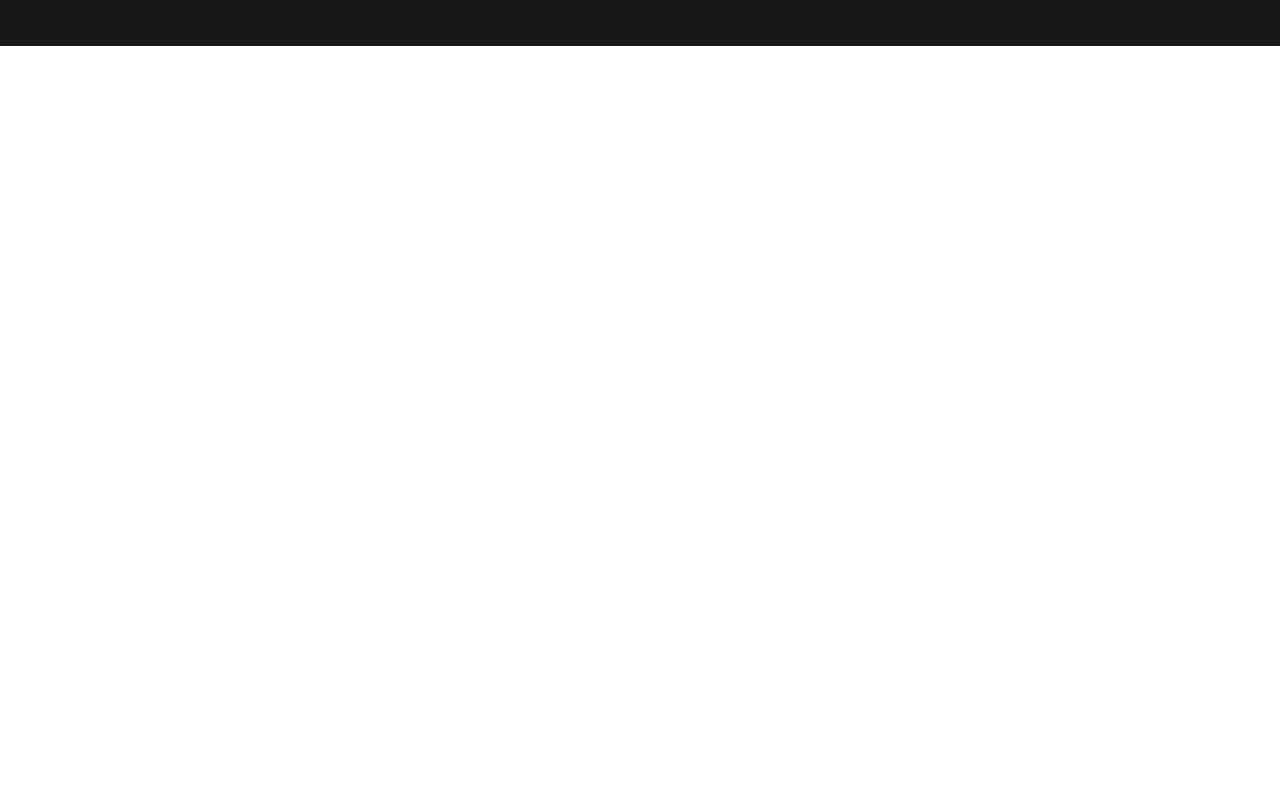
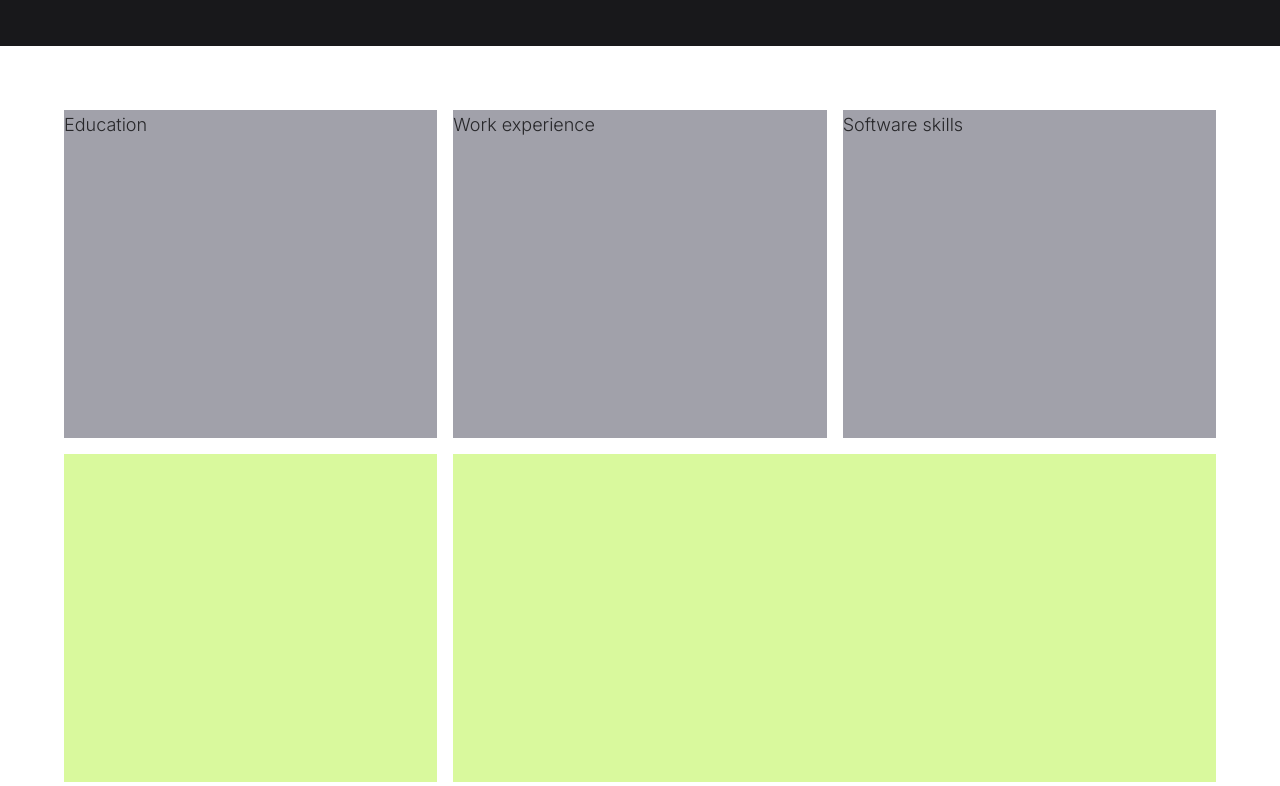
Before and after one commit to liz-garcia/architect-portfolio, a React (Vite) app in the folder client/: page / in a window 1280 px wide. Shown: the part 1554-2340 px from the top of the page. Built offline with nearby package versions, Linux system fonts and the light colour scheme; a web font is replaced by a local one.

Commit message:
Initial grid layout.

```diff
--- a/client/src/pages/About/ResumeSection.jsx
+++ b/client/src/pages/About/ResumeSection.jsx
@@ -1,10 +1,26 @@
-const resumeSectionStyle = "h-screen";
+const resumeSectionStyle = "h-screen grid grid-cols-3 grid-rows-2 gap-4 p-16";
+const resumeSubsection = "bg-zinc-400";
+const resumePictures = "bg-lime-200";
+const largePicture = "col-span-2";
 
 const ResumeSection = () => {
   return (
     <>
       <section id="resume" className={resumeSectionStyle}>
-        {/* // TODO Add section content here */}
+        <div id="education" className={resumeSubsection}>
+          <h1>Education</h1>
+        </div>
+        <div id="workExperience" className={resumeSubsection}>
+          <h1>Work experience</h1>
+        </div>
+        <div id="softwareSkills" className={resumeSubsection}>
+          <h1>Software skills</h1>
+        </div>
+        <div id="sectionPicture1" className={resumePictures}></div>
+        <div
+          id="sectionPicture2"
+          className={`${resumePictures} ${largePicture}`}
+        ></div>
       </section>
     </>
   );
```
